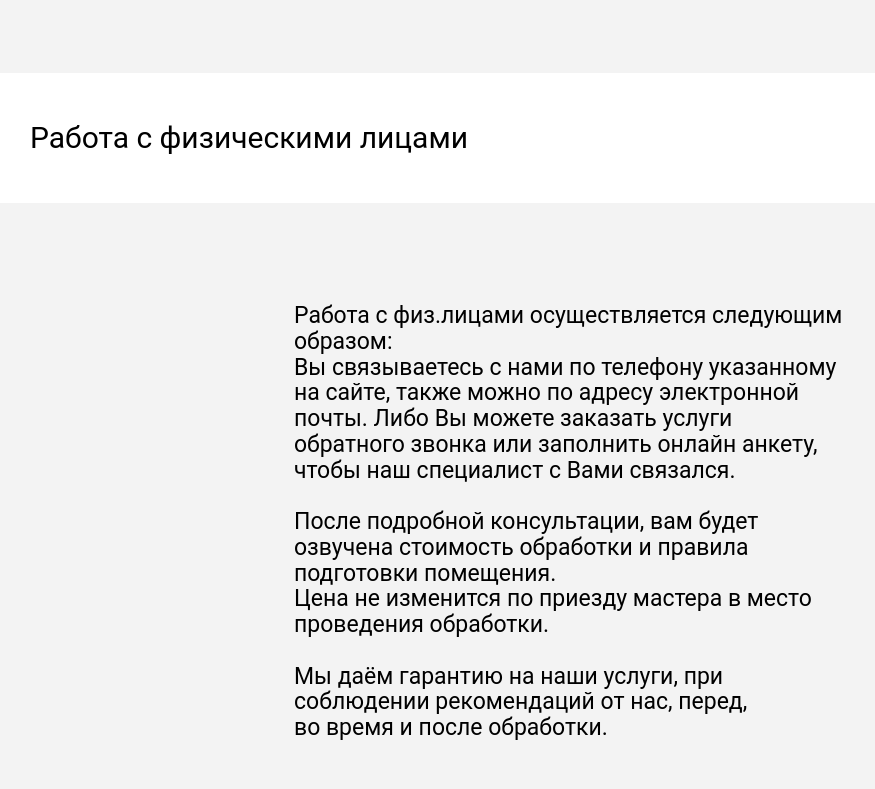
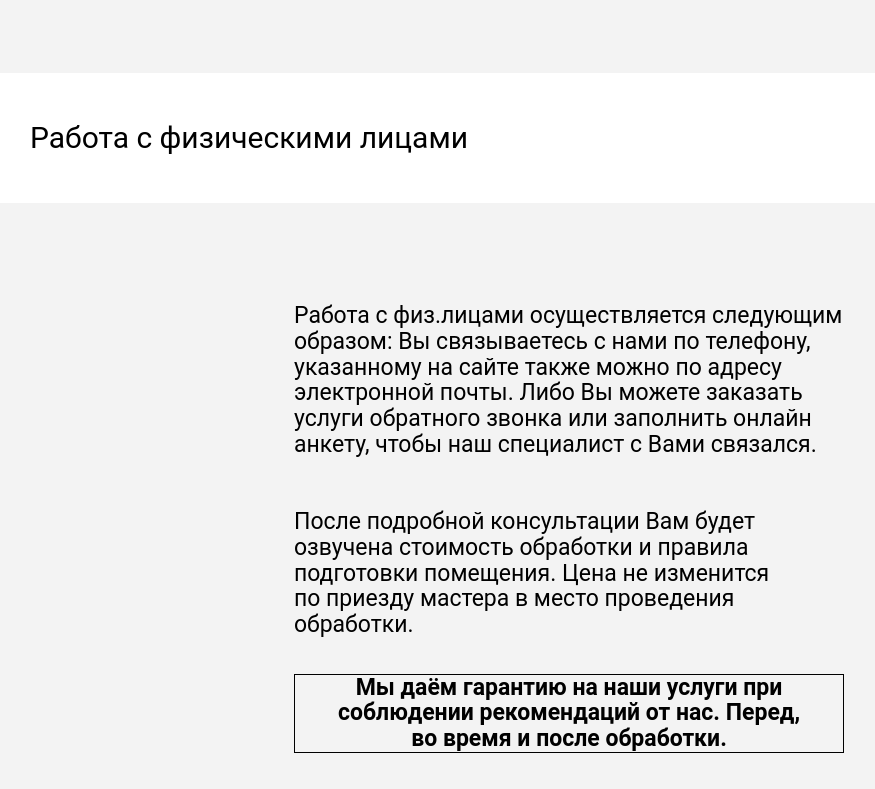
Before and after one commit to trewstaples/pest-busters, a plain HTML site: page index.html in a window 1280 px wide. Shown: the part 2367-3156 px from the top of the page, without its empty margins (391-1266 px from the left). Drawn offline with Linux system fonts and the light colour scheme.

Commit message:
Fixed individuals

```diff
--- a/index.html
+++ b/index.html
@@ -160,7 +160,7 @@
               <div class="entities__text--stock__wrap">
                 <span class="entities__text--stock"
                   ><b
-                    >Акция выезд специалиста на&nbsp;обследование, консультацию и&nbsp;обсуждение <nobr>бизнес-плана</nobr>&nbsp;&mdash; бесплатно!
+                    >Акция выезд специалиста на&nbsp;обследование, консультацию и&nbsp;обсуждение <nobr>бизнес-плана</nobr>&nbsp;&mdash; Бесплатно!
                     <br /></b
                 ></span>
               </div>
@@ -196,14 +196,27 @@
           <div class="individuals__main"></div>
           <div class="individuals__info flex">
             <div class="individuals__text">
-              Работа с&nbsp;физ.лицами осуществляется следующим образом: <br />
-              Вы&nbsp;связываетесь с&nbsp;нами по&nbsp;телефону указанному на&nbsp;сайте, также можно по&nbsp;адресу электронной почты. Либо
-              Вы&nbsp;можете заказать услуги обратного звонка или заполнить онлайн анкету, чтобы наш специалист с&nbsp;Вами связался. <br />
-              <br />
-              После подробной консультации, вам будет озвучена стоимость обработки и&nbsp;правила подготовки помещения. <br />
-              Цена не&nbsp;изменится по&nbsp;приезду мастера в&nbsp;место проведения обработки. <br />
-              <br />
-              Мы&nbsp;даём гарантию на&nbsp;наши услуги, при соблюдении рекомендаций от&nbsp;нас, перед, во&nbsp;время и&nbsp;после обработки.
+              <p>
+                Работа с&nbsp;физ.лицами осуществляется следующим образом: Вы&nbsp;связываетесь с&nbsp;нами по&nbsp;телефону, указанному на&nbsp;сайте
+                также можно по&nbsp;адресу электронной почты. Либо Вы&nbsp;можете заказать услуги обратного звонка или заполнить онлайн анкету, чтобы
+                наш специалист с&nbsp;Вами связался. <br />
+                <br />
+                <br />
+              </p>
+
+              <p>
+                После подробной консультации Вам будет озвучена стоимость обработки и&nbsp;правила подготовки помещения. Цена не&nbsp;изменится
+                по&nbsp;приезду мастера в&nbsp;место проведения обработки. <br />
+                <br />
+              </p>
+
+              <div class="individuals__text--documents__wrap">
+                <span class="individuals__text--documents">
+                  <b>
+                    Мы&nbsp;даём гарантию на&nbsp;наши услуги при соблюдении рекомендаций от&nbsp;нас. Перед, во&nbsp;время и&nbsp;после обработки.</b
+                  >
+                </span>
+              </div>
             </div>
           </div>
         </div>
--- a/public/css/individuals.css
+++ b/public/css/individuals.css
@@ -39,3 +39,10 @@
   min-width: 640px;
   min-height: 700px;
 }
+
+.individuals__text--documents__wrap {
+  display: inline-block;
+  margin: 10px 0 10px 0;
+  border: 1px solid black;
+  text-align: center;
+}
```
